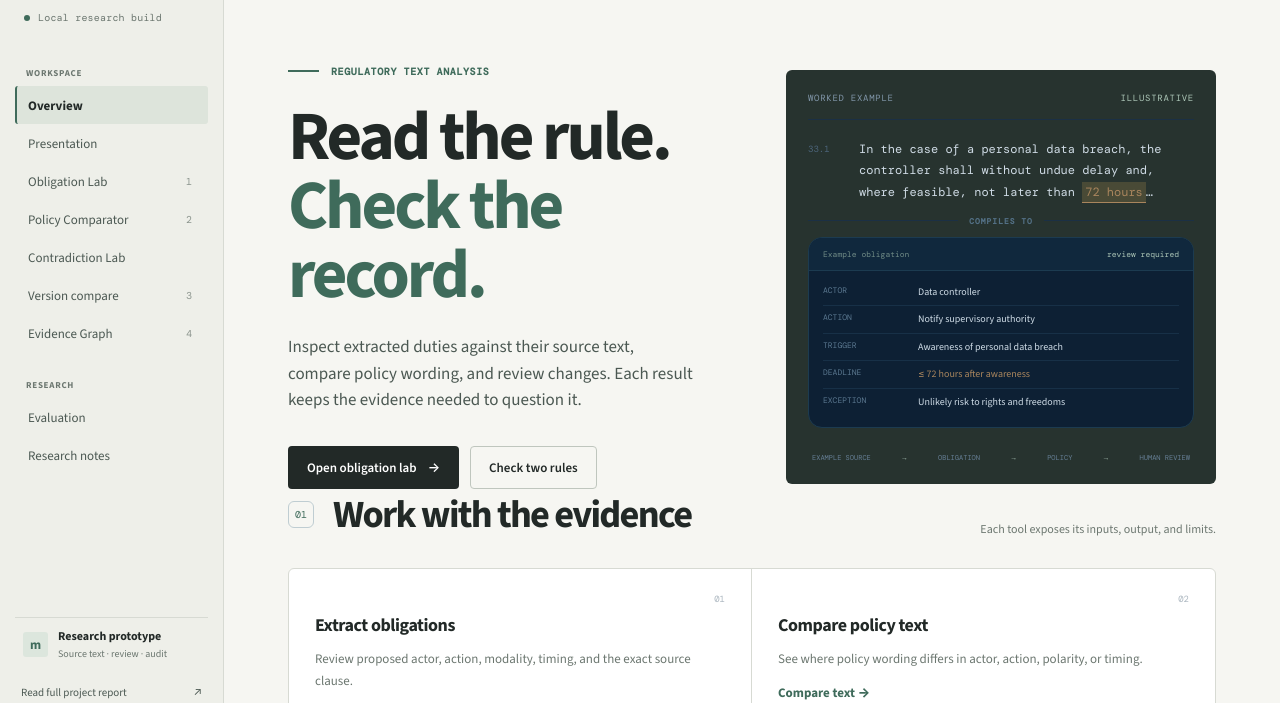
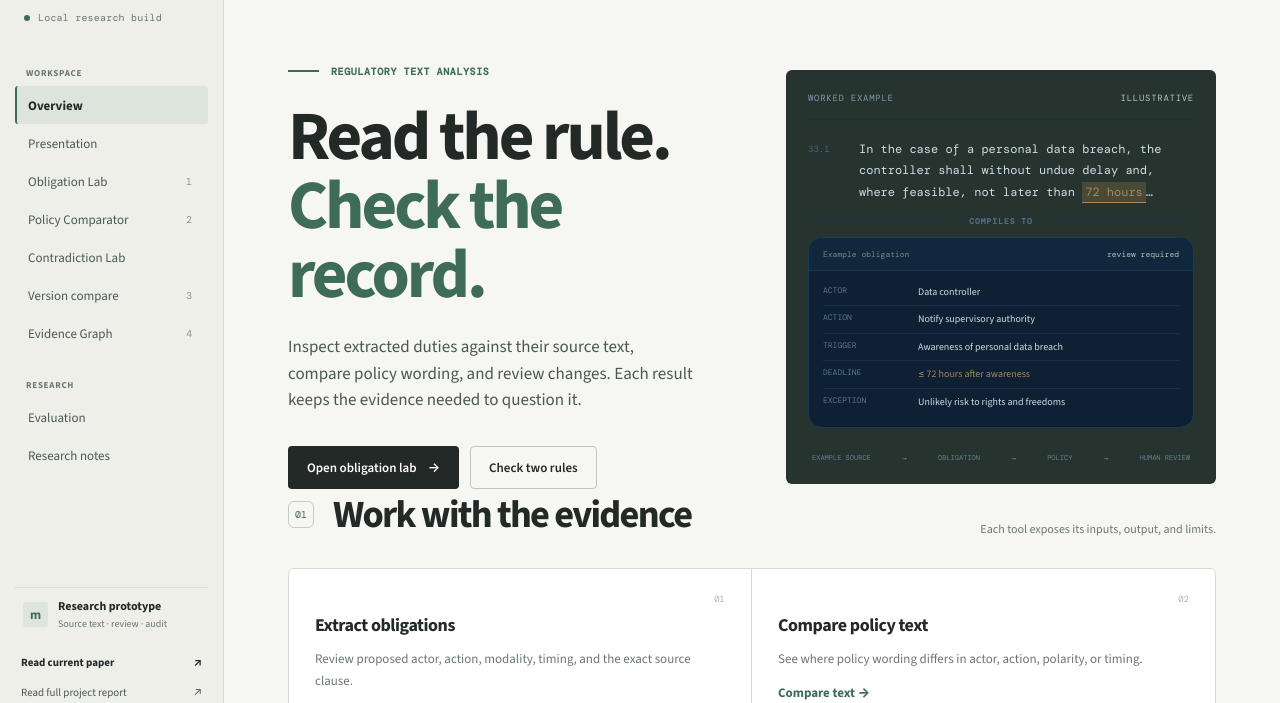
Before and after one commit to lakshitsachdeva/mamlaLEGALhai, a website with bundled scripts: page dist/index.html in a window 1280 px wide. Shown: the part 82-785 px from the top of the page. Built offline with nearby package versions, Linux system fonts and the light colour scheme; files whose address does not match are found by name.

Commit message:
Expose paper link in sidebar footer

```diff
--- a/dist/index.html
+++ b/dist/index.html
@@ -42,6 +42,7 @@
 
       <div class="sidebar-footer">
         <div class="assurance-chip"><span class="shield">m</span><span><b>Research prototype</b><small>Source text · review · audit</small></span></div>
+        <a class="sidebar-paper-link" href="./docs/mamlaLEGALhai_Preprint_view.html">Read current paper <span>↗</span></a>
         <a href="./docs/mamlaLEGALhai_Project_Report_view.html">Read full project report <span>↗</span></a>
       </div>
     </aside>
--- a/dist/styles.css
+++ b/dist/styles.css
@@ -408,6 +408,7 @@ body { font-family: "Source Sans 3", -apple-system, BlinkMacSystemFont, sans-ser
 .assurance-chip b { color: var(--ink); font-size: 12px; }
 .assurance-chip small { color: var(--muted); font-size: 10px; }
 .sidebar-footer > a { color: var(--slate); font-size: 11px; }
+.sidebar-footer > a.sidebar-paper-link { color: var(--ink); font-weight: 700; }
 .sidebar-footer > a:hover { color: var(--mint-dark); }
 .topbar { background: var(--paper); border-bottom: 1px solid var(--line); backdrop-filter: none; }
 .breadcrumb { color: var(--muted); font-size: 13px; }
```
